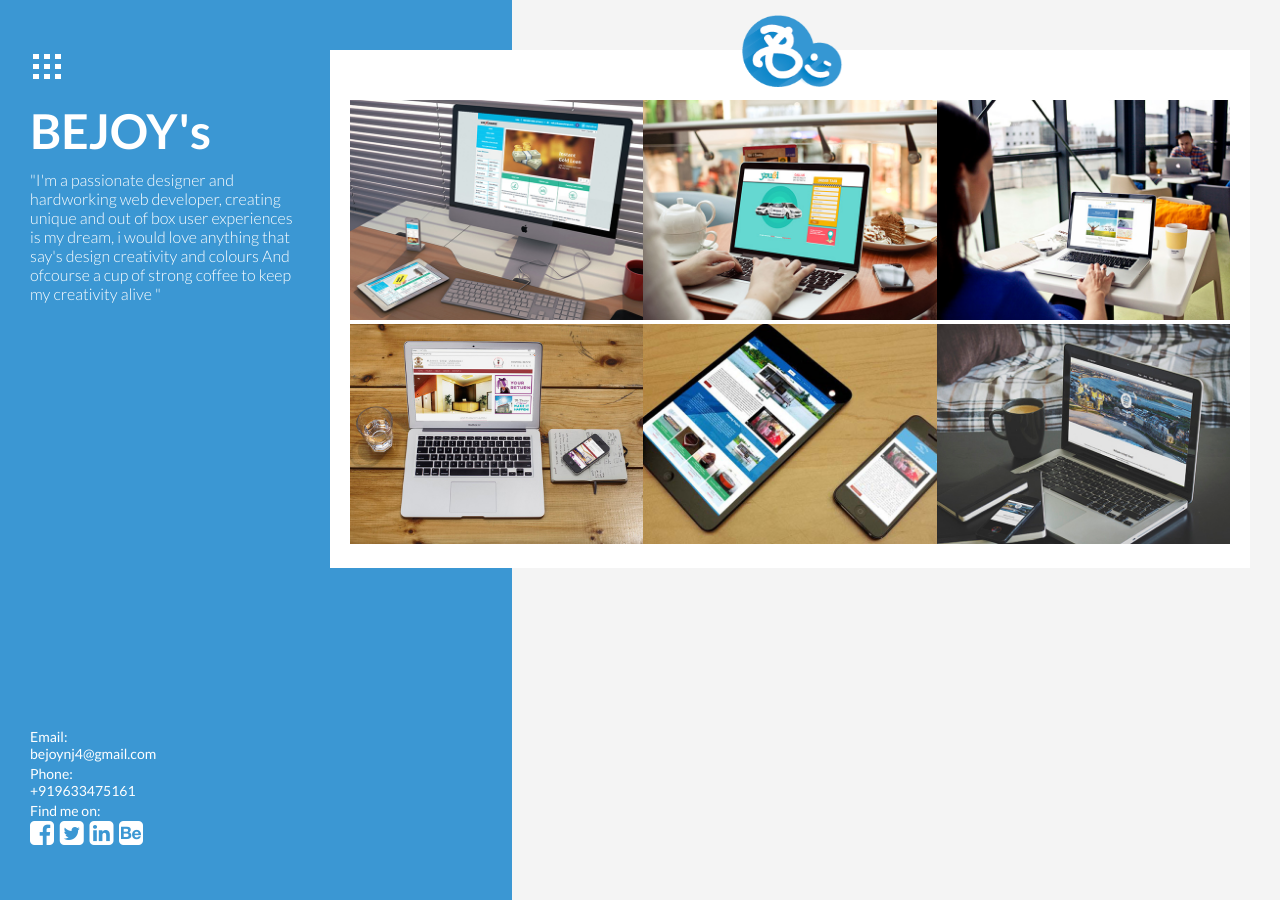
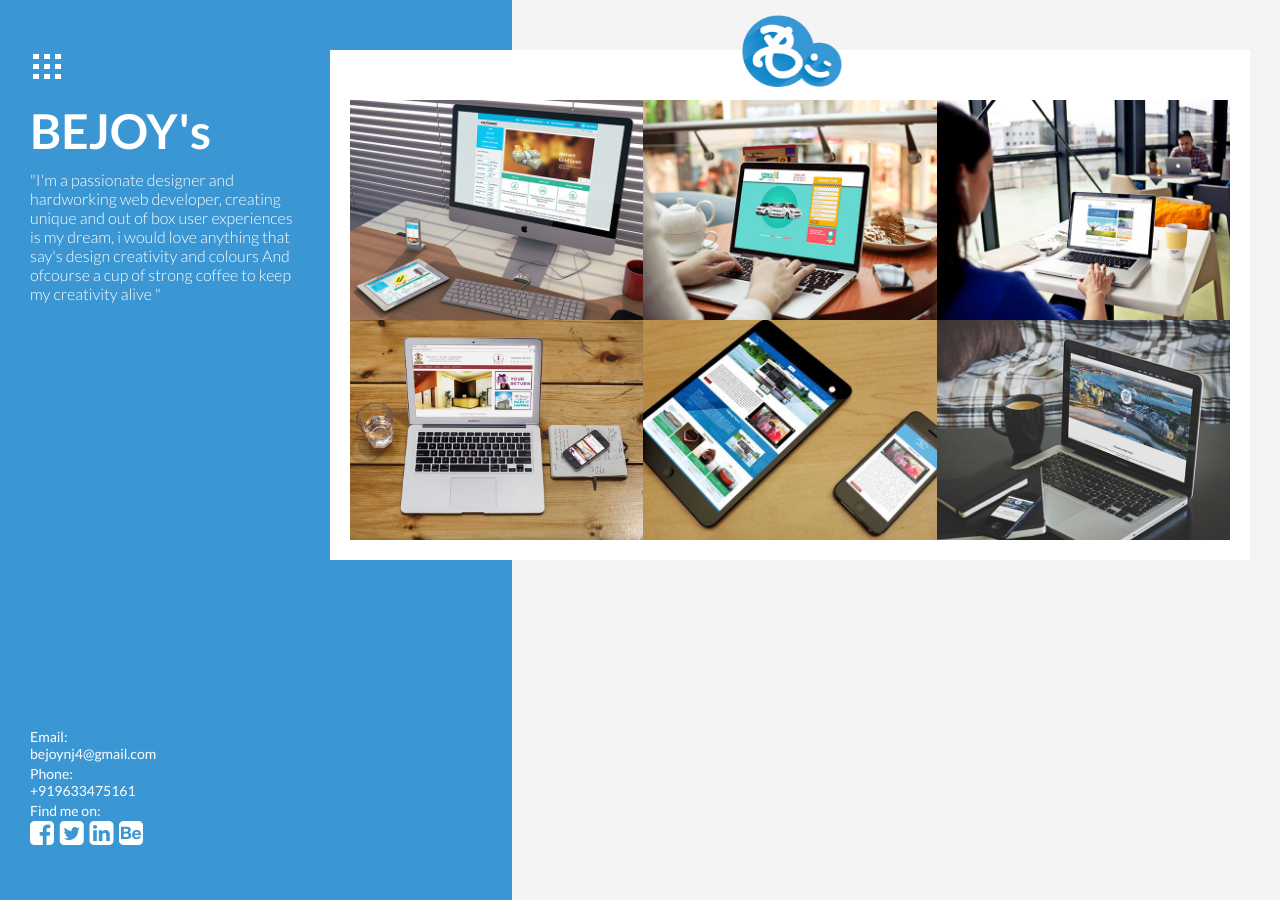
Before and after one commit to Bejoynj/bejoynj.github.io, a Jekyll site: the page built from index.html, in a window 1280 px wide. Built offline with Jekyll 4.4.1, drawn with Linux system fonts in a browser that asks for light colours.

Commit message:
Portfolio Style Updates
updated portfolio style

```diff
--- a/css/style.css
+++ b/css/style.css
@@ -183,6 +183,7 @@
 }
 .gal-item{
     position: relative;
+    margin-bottom: -4px;
 }
 .galinner{
     width: 100%;
@@ -190,7 +191,7 @@
 }
 .gal-content{
     z-index: 1;
-        height: 100%;
+    height: 98.5%;
     width: 100%;
     background-color: rgba(59, 151, 211, 0.9);
     opacity: 0;
```
